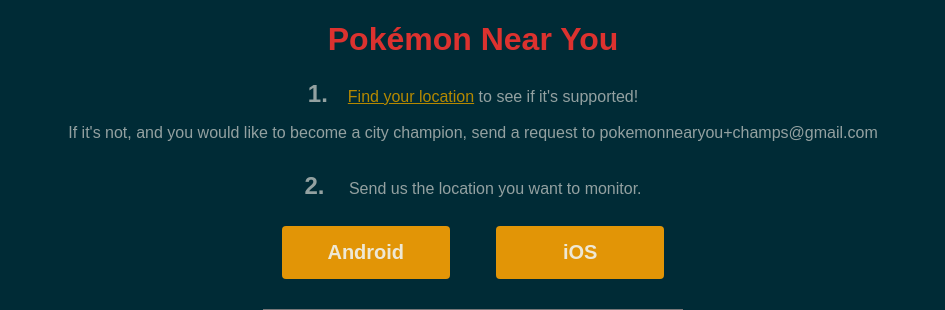
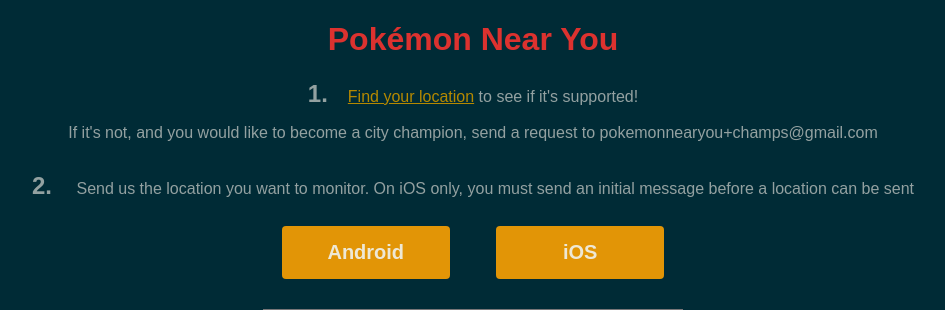
Before and after one commit to erasaur/pnu-website, a Flask app: page / in a window 1280 px wide. Shown: the top 310 px of the page, without its empty margins (167-1112 px from the left). Run offline with Flask 2, Linux system fonts and the light colour scheme.

Commit message:
tweak line wraps in html

```diff
--- a/app/templates/index.html
+++ b/app/templates/index.html
@@ -9,13 +9,15 @@
 <h1>Pokémon Near You</h1>
 <div id="enroll_container">
   <div class="enroll_step">
-    <p><span class="enroll_step_number">1.</span><a href="{{url_for('locations') }}">Find your location</a> to see if it's supported! </p>
-    <p>If it's not, and you would like to become a city champion, send a request to pokemonnearyou+champs@gmail.com</p>
+    <p><span class="enroll_step_number">1.</span><a href="{{url_for('locations') }}">Find your location</a> to see if it's supported!</p>
+    <p>If it's not, and you would like to become a city champion, send a
+    request to pokemonnearyou+champs@gmail.com</p>
   </div>
 
   <div class="enroll_step">
     <p><span class="enroll_step_number" id="second_step">2.</span> Send us the
-    location you want to monitor.</p>
+    location you want to monitor. On iOS only, you must send an initial message
+    before a location can be sent</p>
     <div id="enroll_buttons">
       <button id="enroll_android_button" class="enroll button lg">Android</button>
       <button id="enroll_ios_button" class="enroll button lg">iOS</button>
@@ -31,7 +33,8 @@
   </div>
 
   <div class="enroll_step">
-    <p><span class="enroll_step_number">3.</span>Follow the prompt in the response you will receive.</p>
+    <p><span class="enroll_step_number">3.</span>Follow the prompt in the
+    response you will receive.</p>
   </div>
 
   <div class="enroll_step">
```
